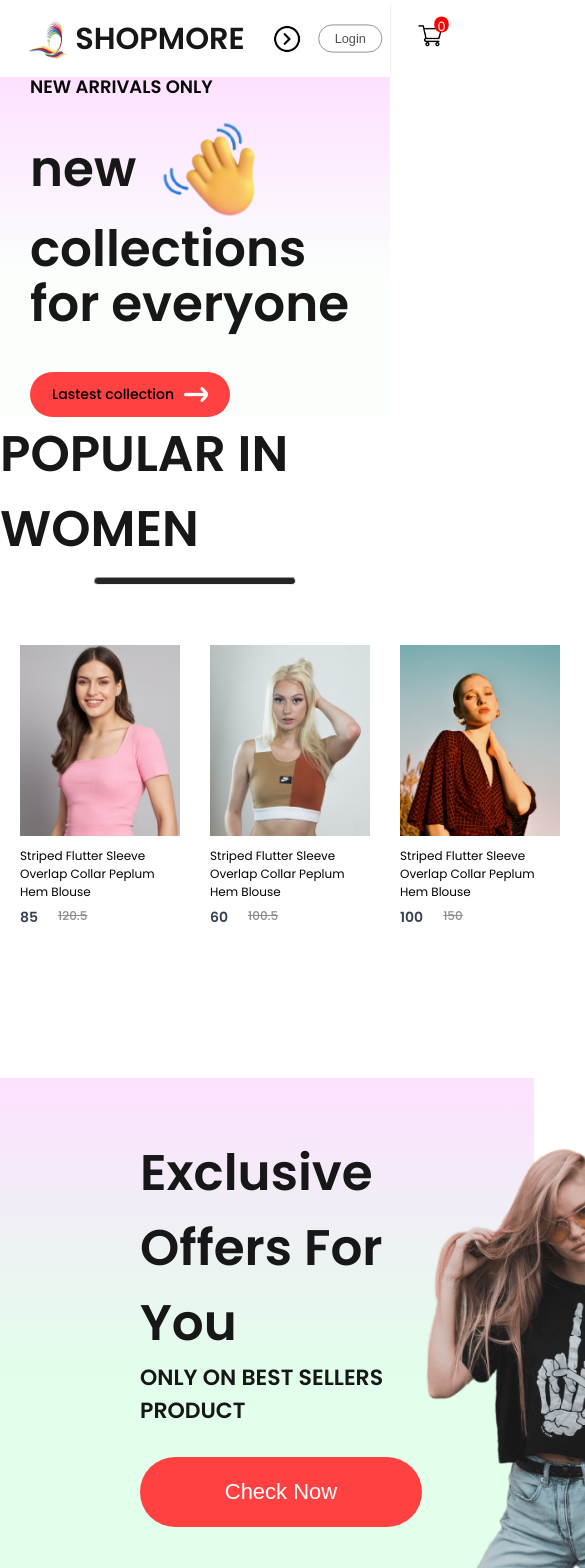
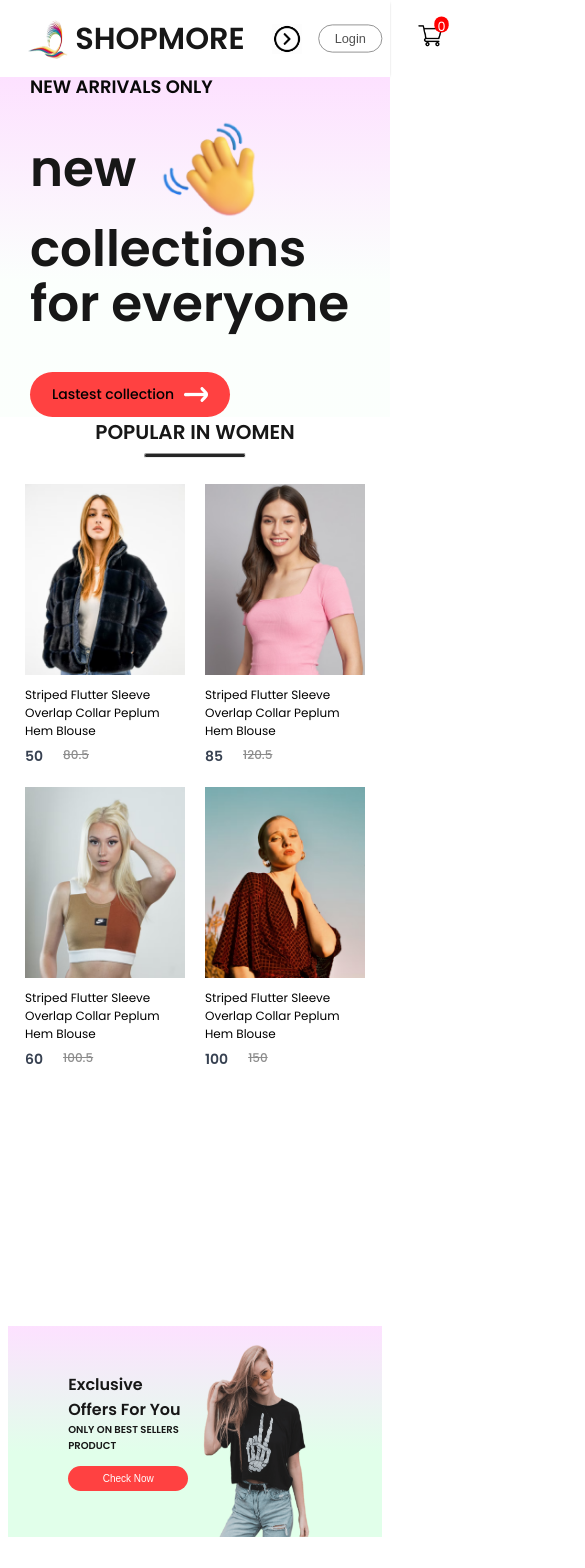
Before and after one commit to saraphina1/E-commerce-Website, a React (Vite) app: page / in a window 390 px wide. Shown: the top 1568 px of the page, 585 px wide, since content can reach past the window. Built offline with nearby package versions, Linux system fonts and the light colour scheme.

Commit message:
respnsiveness on shop page

```diff
--- a/src/Styles/Footer.css
+++ b/src/Styles/Footer.css
@@ -77,3 +77,29 @@
     height: 3px;
     background: #c7c7c7;
 }
+
+@media(max-width:800px){
+    .footer{
+        gap:20px
+    }
+    .footerLogo{
+        gap: 10px;
+        align-items: end;
+    }
+    .footerLogo img{
+        width:40px
+    }
+    .footerLogo p{
+        font-size: 25px;
+    }
+    .footerLinks{
+        font-size: 14px;
+        gap: 10px;
+    }
+    .footerSocIcons img{
+         width: 22px;
+    }
+    .footerCopyright{
+        font-size: 13px;
+    }
+}
--- a/src/Styles/Hero.css
+++ b/src/Styles/Hero.css
@@ -149,5 +149,6 @@
     }
     .heroIcon img{
           width: 55px;
+
     }
 }
--- a/src/Styles/NewCollections.css
+++ b/src/Styles/NewCollections.css
@@ -25,3 +25,55 @@
     display: grid;
     grid-template-columns: 1fr 1fr 1fr 1fr;
 }
+
+@media(max-width:1280px){
+
+    .newCollections h1{
+        font-size: 40px;
+    }
+    .newCollections hr{
+        width: 160px;
+        height: 4px;
+    }
+    .collections{
+        gap: 20px;
+        margin-top: 30px;
+    }
+}
+
+@media(max-width:1024px){
+
+    .newCollections h1{
+        font-size: 30px;
+    }
+    .newCollections hr{
+        width: 120px;
+        height: 3px;
+    }
+    .collections{
+        gap: 15px;
+        margin-top: 20px;
+    }
+}
+@media(max-width:800px){
+    .newCollections{
+        gap: 6px;
+    }
+    .newCollections h1{
+        font-size: 20px;
+    }
+    .newCollections hr{
+        width: 100px;
+    }
+    .collections{
+        gap: 5px;
+
+    }
+}
+@media(max-width:500px){
+    .collections{
+        display: grid;
+        grid-template-columns: 1fr 1fr;
+        gap: 20px;
+    }
+}
--- a/src/Styles/NewsLetter.css
+++ b/src/Styles/NewsLetter.css
@@ -51,3 +51,111 @@
     font-size: 16px;
     cursor: pointer;
 }
+
+@media(max-width:1280px){
+    .newsLetter{
+        padding:0px 8px;
+        margin-bottom: 120px;
+        gap: 20px;
+    }
+    .newsLetter h1{
+        font-size: 36px;
+    }
+    .newsLetter p{
+        font-size: 16px;
+    }
+    .newsLetter div{
+        width: 600px;
+        height: 60px;
+    }
+    .newsLetter div input{
+        width: 400px;
+    }
+    .newsLetter div button{
+        width: 160px;
+        height:60px;
+    }
+}
+
+@media(max-width:1024px){
+    .newsLetter{
+
+        margin-bottom: 120px;
+
+    }
+    .newsLetter h1{
+        font-size: 30px;
+    }
+    .newsLetter p{
+        font-size: 14px;
+    }
+    .newsLetter div{
+        width: 500px;
+        height: 50px;
+    }
+    .newsLetter div input{
+        width: 300px;
+        font-size: 14px;
+    }
+    .newsLetter div button{
+        width: 120px;
+        height:50px;
+        font-size: 14px;
+    }
+}
+
+@media(max-width:800px){
+    .newsLetter{
+
+        margin-bottom: 30px;
+        height: 35vh;
+
+    }
+    .newsLetter h1{
+        font-size: 18px;
+    }
+    .newsLetter p{
+        font-size: 12px;
+    }
+    .newsLetter div{
+        width: 400px;
+        height: 40px;
+    }
+    .newsLetter div input{
+        width: 200px;
+        font-size: 13px;
+    }
+    .newsLetter div button{
+        width: 100px;
+        height:40px;
+        font-size: 13px;
+    }
+}
+
+@media(max-width:500px){
+    .newsLetter{
+
+        padding: 0;
+        gap: 15px;
+        height: 25vh;
+        width: 100%;
+
+    }
+    .newsLetter h1{
+        font-size: 16px;
+    }
+    .newsLetter p{
+        font-size: 13px;
+        max-width: 200px;
+        text-align: center;
+    }
+    .newsLetter div{
+        max-width: 290px;
+
+    }
+    .newsLetter div input{
+        width: 130px;
+
+    }
+
+}
--- a/src/Styles/Offers.css
+++ b/src/Styles/Offers.css
@@ -1,6 +1,4 @@
-.offers{
-
-
+.offers {
   width: 65%;
   height: 60vh;
   display: flex;
@@ -9,23 +7,23 @@
 
   background: linear-gradient(180deg, #fde1ff 0%, #e1ffea 60%);
 }
-.offersLeft{
+.offersLeft {
   display: flex;
   flex: 1;
   flex-direction: column;
-    justify-content: center ;
+  justify-content: center;
 }
-.offersLeft h1{
+.offersLeft h1 {
   color: #171717;
   font-size: 50px;
   font-weight: 600;
 }
-.offersLeft p{
+.offersLeft p {
   color: #171717;
   font-size: 22px;
   font-weight: 600;
 }
-.offersLeft button{
+.offersLeft button {
   width: 282px;
   height: 70px;
   border-radius: 35px;
@@ -37,10 +35,104 @@
   margin-top: 30px;
   cursor: pointer;
 }
-.offersRight{
+.offersRight {
   flex: 1;
   display: flex;
-
   justify-content: end;
   padding-top: 50px;
 }
+
+@media (max-width: 1280px) {
+  .offers {
+    padding: 0px 80px;
+    margin-bottom: 120px;
+  }
+  .offersLeft h1 {
+    font-size: 40px;
+  }
+  .offersLeft p {
+    font-size: 18px;
+  }
+  .offersRight img {
+    width: 300px;
+  }
+  .offersLeft button{
+    width:220px;
+    height: 50px;
+    font-size: 18px;
+   }
+   .offersRight{
+    padding-top: 30px ;
+   }
+}
+
+@media (max-width: 1024px) {
+    .offers {
+      padding: 0px 60px;
+      margin-bottom: 80px;
+      height: 40vh ;
+    }
+    .offersLeft h1 {
+      font-size: 30px;
+    }
+    .offersLeft p {
+      font-size: 16px;
+    }
+    .offersRight img {
+      width: 200px;
+    }
+    .offersLeft button{
+      width:160px;
+      height: 40px;
+      font-size: 16px;
+     }
+     .offersRight{
+      padding-top: 10px ;
+     }
+  }
+
+  @media (max-width: 800px) {
+    .offers {
+      margin-bottom: 60px;
+
+    }
+    .offersLeft h1 {
+      font-size: 22px;
+    }
+    .offersLeft p {
+      font-size: 13px;
+    }
+    .offersRight img {
+      width: 180px;
+    }
+    .offersLeft button{
+      width:140px;
+      height: 30px;
+      font-size: 12px;
+     }
+
+  }
+
+  @media (max-width: 500px) {
+    .offers {
+        height: 25vh;
+      margin-bottom: 50px;
+
+    }
+    .offersLeft h1 {
+      font-size: 16px;
+    }
+    .offersLeft p {
+      font-size: 10px;
+    }
+    .offersRight img {
+      width: 120px;
+    }
+    .offersLeft button{
+      width:120px;
+      height: 25px;
+      font-size: 10px;
+      margin-top: 12px;
+     }
+
+  }
--- a/src/Styles/Popular.css
+++ b/src/Styles/Popular.css
@@ -21,3 +21,65 @@
     display: flex;
     gap: 30px;
 }
+
+@media(max-width:1280px){
+    .popular{
+        height: 70vh;
+
+    }
+    .popular h1{
+        font-size: 40px;
+    }
+    .popular hr{
+        width: 160px;
+        height: 4px;
+    }
+    .popularItems{
+        gap: 20px;
+        margin-top: 30px;
+    }
+}
+
+@media(max-width:1024px){
+    .popular{
+        height: 60vh;
+
+    }
+    .popular h1{
+        font-size: 30px;
+    }
+    .popular hr{
+        width: 120px;
+        height: 3px;
+    }
+    .popularItems{
+        gap: 15px;
+        margin-top: 20px;
+    }
+}
+@media(max-width:800px){
+    .popular{
+        height: 50vh;
+        gap: 6px;
+    }
+    .popular h1{
+        font-size: 20px;
+    }
+    .popular hr{
+        width: 100px;
+    }
+    .popularItems{
+        gap: 5px;
+
+    }
+}
+@media(max-width:500px){
+    .popular{
+        height: 90vh;
+    }
+    .popularItems{
+        display: grid;
+        grid-template-columns: 1fr 1fr;
+        gap: 20px;
+    }
+}
--- a/src/Styles/ShopCategory.css
+++ b/src/Styles/ShopCategory.css
@@ -36,3 +36,8 @@
     font-size: 18px;
     font-weight: 500;
 }
+
+@media(max-width:1280px){
+
+
+}
--- a/src/index.css
+++ b/src/index.css
@@ -1,7 +1,7 @@
-*{
-    margin: 0;
-
+* {
+  margin: 0;
 }
-body{
-    font-family: 'poppins';
+body {
+  font-family: "poppins";
+ overflow-x: hidden;
 }
```
Lines whose indentation alone changed are shown as unchanged.
